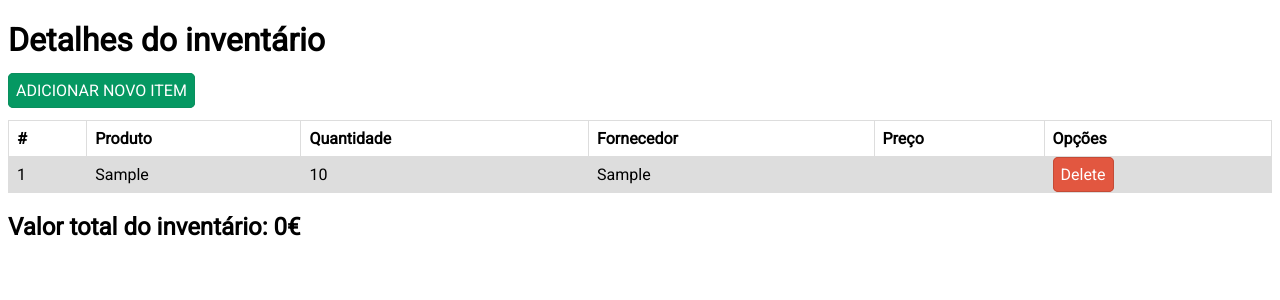
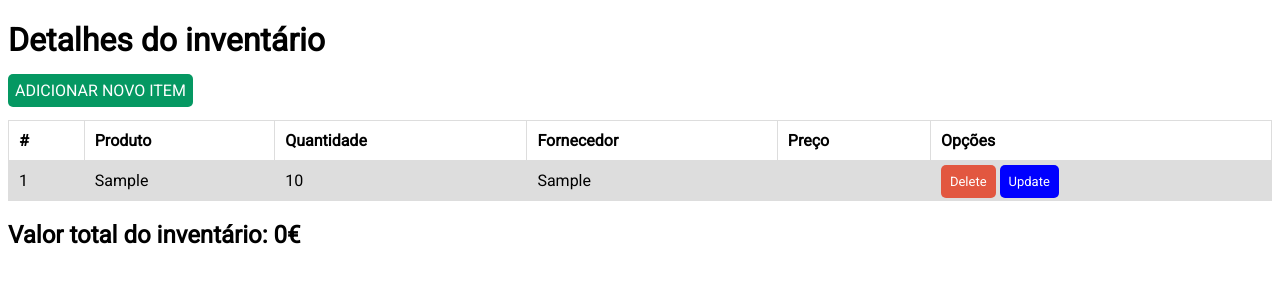
Before and after one commit to Marco-26/inventory-dashboard, a PHP site: page / in a window 1280 px wide. Shown: the top 300 px of the page. Run offline with PHP 8.4, Linux system fonts and the light colour scheme; tables that the repository leaves empty or names only in its code hold one stand-in row (values such as "Sample post"); data that the repository does not hold is empty.

Commit message:
start of editing feature

```diff
--- a/index.php
+++ b/index.php
@@ -34,7 +34,7 @@
 
   $gains = 0;
   if ($rows > 0):
-    while ($row =  mysqli_fetch_assoc($result)):?>
+    while ($row = mysqli_fetch_assoc($result)):?>
 
       <?php
         $gains += $row['preço'] * $row['quantidade'];
@@ -46,7 +46,8 @@
         <td><?php echo $row['quantidade']; ?></td>
         <td><?php echo $row['fornecedor']; ?></td>
         <td><?php echo $row['preço']; ?></td>
-        <td><a href="includes/delete.inc.php?id=<?php echo $row['id'];?>" class="btn-red">Delete</a></td>
+        <td><a href="delete.inc.php?id=<?php echo $row['id'];?>" class="btn-del">Delete</a>
+        <a href="create.php?id=<?php echo $row['id'];?>" class="btn-edit">Update</a></td>
       </tr>
     <?php endwhile;
           endif; ?>
--- a/style.css
+++ b/style.css
@@ -15,7 +15,7 @@ td,
 th {
   border: 1px solid #dddddd;
   text-align: left;
-  padding: 8px;
+  padding: 10px;
 }
 
 tr:nth-child(even) {
@@ -33,18 +33,26 @@ a {
 
 .btn {
   background-color: #059862;
-  border: 1px solid #0a8f5e;
   color: white;
   padding: 7px;
   border-radius: 5px;
   cursor: pointer;
 }
 
-.btn-red{
+.btn-del{
   background-color: #e25740;
-  border: 1px solid #c44b36;
   color: white;
-  padding: 7px;
+  font-size: 13px;
+  padding: 9px;
+  border-radius: 5px;
+  cursor: pointer;
+}
+
+.btn-edit{
+  background-color: blue;
+  font-size: 13px;
+  color: white;
+  padding: 9px;
   border-radius: 5px;
   cursor: pointer;
 }
```
Also changed, not shown: create.php (+12 -0 lines), project.md (+4 -0 lines).
